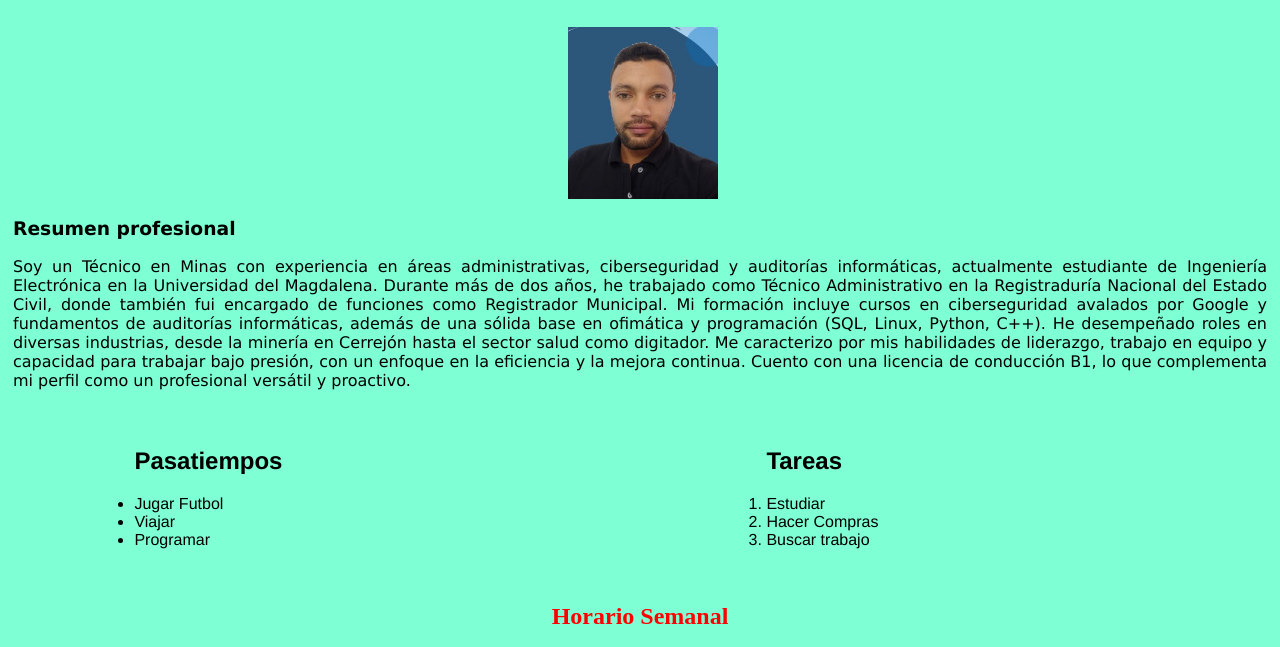
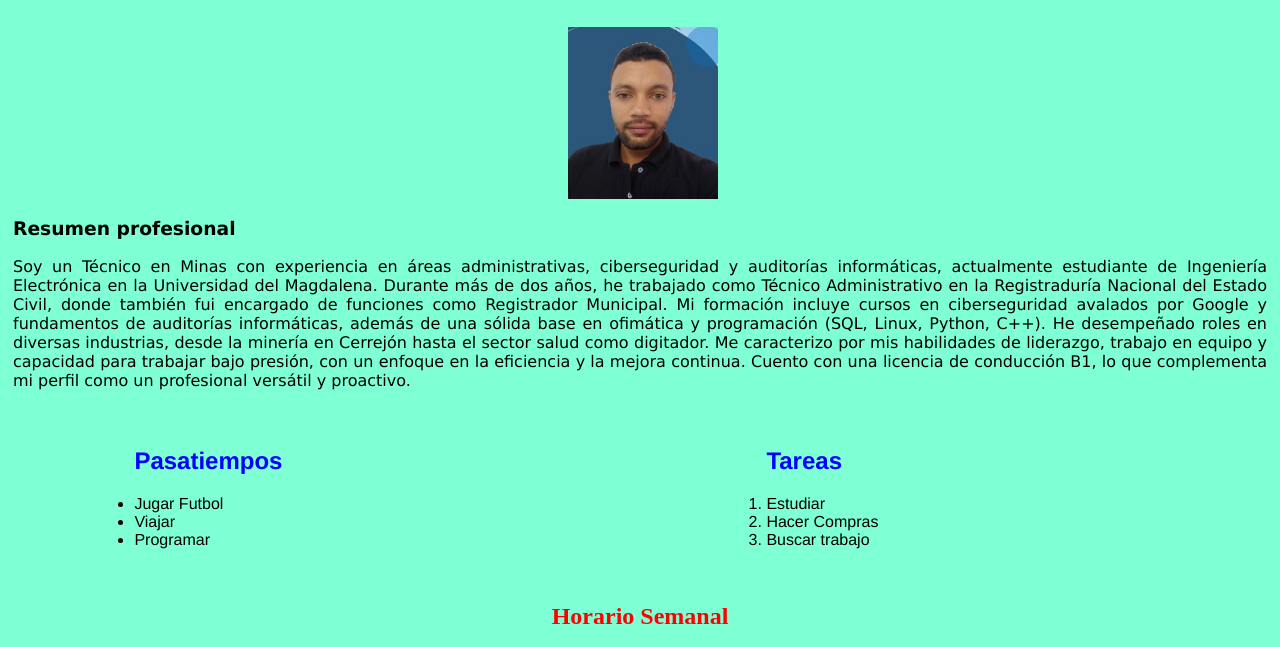
Before and after one commit to Tiosam951/cv, a plain HTML site: page index.html in a window 1280 px wide. Shown: the part 111-758 px from the top of the page. Drawn offline with Linux system fonts and the light colour scheme.

Commit message:
lab 9 finalizado

```diff
--- a/index.html
+++ b/index.html
@@ -24,13 +24,13 @@
 
     <div>
         <ul>
-            <h2>Pasatiempos</h2>
+            <h2 class="title1">Pasatiempos</h2>
             <li>Jugar Futbol</li>
             <li>Viajar</li>
             <li>Programar</li>
         </ul>
         <ol>
-            <h2>Tareas</h2>
+            <h2 class="title2">Tareas</h2>
             <li>Estudiar</li>
             <li>Hacer Compras</li>
             <li>Buscar trabajo</li>
--- a/style.css
+++ b/style.css
@@ -27,6 +27,11 @@ ol, ul{
     float: left;
     width: 40%;
     padding-left: 10%;
+}
+
+.title1, .title2{
+    color: blue;
+    font-weight: bold;
 }
 
 .clearfix{
```
